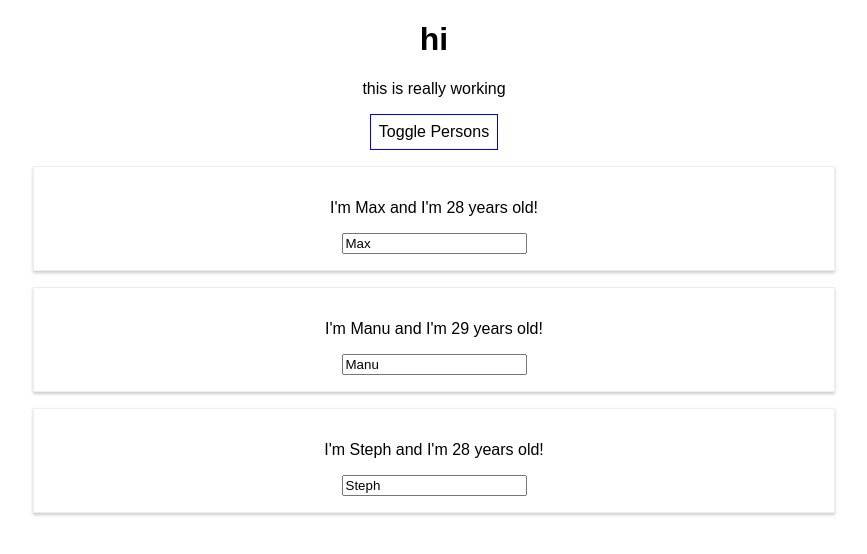
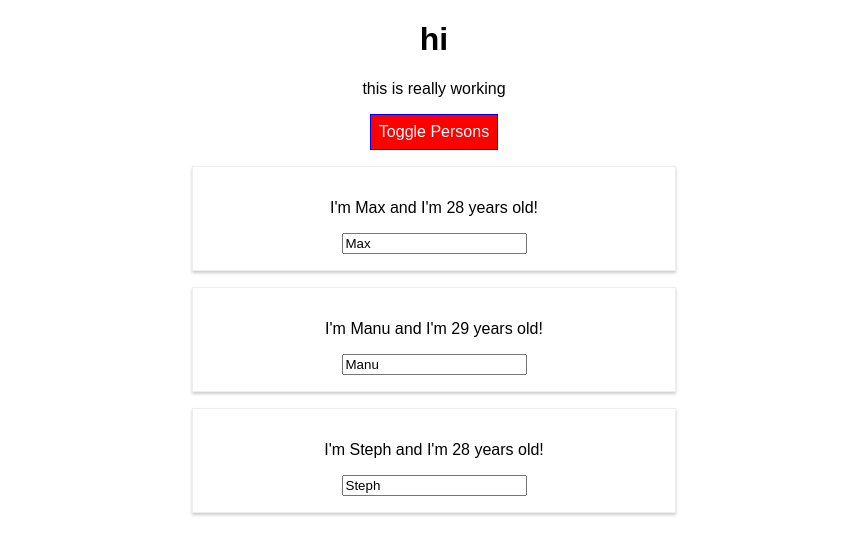
Before and after one commit to tasneemfarag/react-from-scratch, a React (Create React App) app in the folder react-complete-guide/: page / in a window 1280 px wide. Both pictures are taken after a click on the button "Toggle Persons". Shown: the top 554 px of the page, without its empty margins (206-1073 px from the left). Built offline with nearby package versions, Linux system fonts and the light colour scheme.

Commit message:
using radium for styling

```diff
--- a/react-complete-guide/package.json
+++ b/react-complete-guide/package.json
@@ -3,9 +3,11 @@
   "version": "0.1.0",
   "private": true,
   "dependencies": {
+    "radium": "^0.26.1",
     "react": "^16.13.1",
     "react-dom": "^16.13.1",
-    "react-scripts": "1.1.5"
+    "react-scripts": "1.1.5",
+    "styled-components": "^5.2.0"
   },
   "scripts": {
     "start": "react-scripts start",
--- a/react-complete-guide/src/App.css
+++ b/react-complete-guide/src/App.css
@@ -1,3 +1,11 @@
 .App {
   text-align: center;
 }
+
+.red {
+  color: red;
+}
+
+.bold {
+  font-weight: bold;
+}
--- a/react-complete-guide/src/App.js
+++ b/react-complete-guide/src/App.js
@@ -1,5 +1,6 @@
 import React, { Component } from 'react';
 import './App.css';
+import Radium, { StyleRoot } from 'radium';
 import Person from './Person/Person';
 
 
@@ -47,11 +48,16 @@ class App extends Component {
 
   render() {
     const style = {
-      backgroundColor: 'white',
+      backgroundColor: 'green',
+      color: 'white',
       font: 'inherit',
       border: '1px solid blue',
       padding: '8px',
-      cursor: 'pointer'
+      cursor: 'pointer',
+      ':hover': {
+        backgroundColor: 'lightgreen',
+        color: 'black'
+      }
     };
 
     let persons = null;
@@ -70,19 +76,34 @@ class App extends Component {
 
         </div>
       );
+      style.backgroundColor = 'red';
+      style[':hover'] = {
+        backgroundColor: 'salmon',
+        color: 'black'
+      }
+    }
+
+    const classes = [];
+    if(this.state.persons.length <= 2) {
+      classes.push('red');
+    }
+    if(this.state.persons.length <= 1) {
+      classes.push('bold');
     }
 
     return (
+      <StyleRoot>
       <div className="App">
         <h1>hi</h1>
-        <p>this is really working</p>
+        <p className={classes.join(' ')}>this is really working</p>
         <button
           style={style}
           onClick={this.togglePersonsHandler}>Toggle Persons</button>
         {persons}
       </div>
+      </StyleRoot>
     );
   }
 }
 
-export default App;
+export default Radium(App);
--- a/react-complete-guide/src/Person/Person.js
+++ b/react-complete-guide/src/Person/Person.js
@@ -1,10 +1,16 @@
 import React from 'react';
+import Radium, { StyleRoot } from 'radium';
 import './Person.css';
 
 
 const person = (props) => {
+    const style = {
+        '@media (min-width: 500px)': {
+            width: '450px'
+        }
+    }
     return (
-        <div className="Person">
+        <div className="Person" style={style}>
             <p onClick={props.click}>I'm {props.name} and I'm {props.age} years old!</p>
             <p>{props.children}</p>
             <input type="text" onChange={props.changed} value={props.name} />
@@ -12,4 +18,4 @@ const person = (props) => {
     )
 };
 
-export default person;
+export default Radium(person);
```
Also changed, not shown: 1 other file (tests, documents, lock files or other folders).
